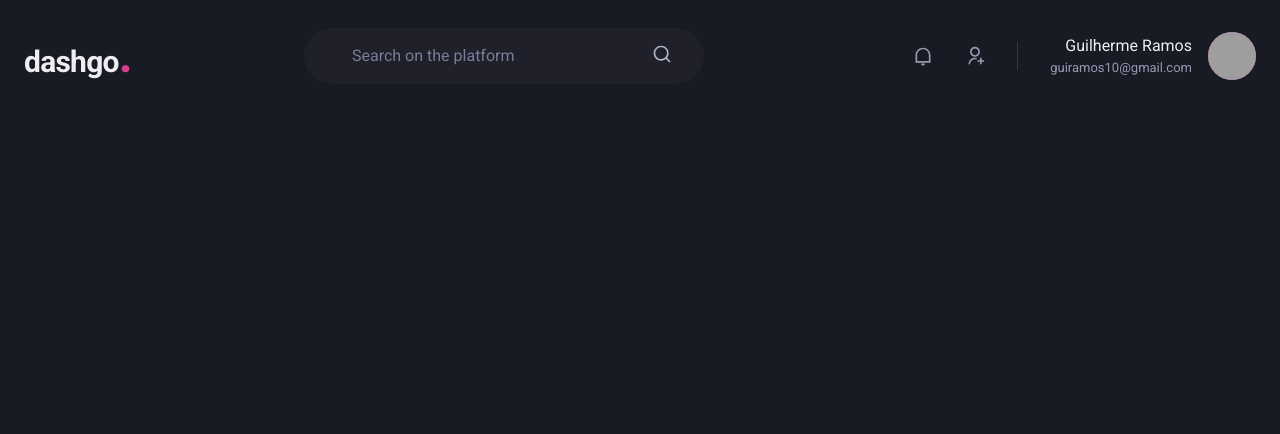
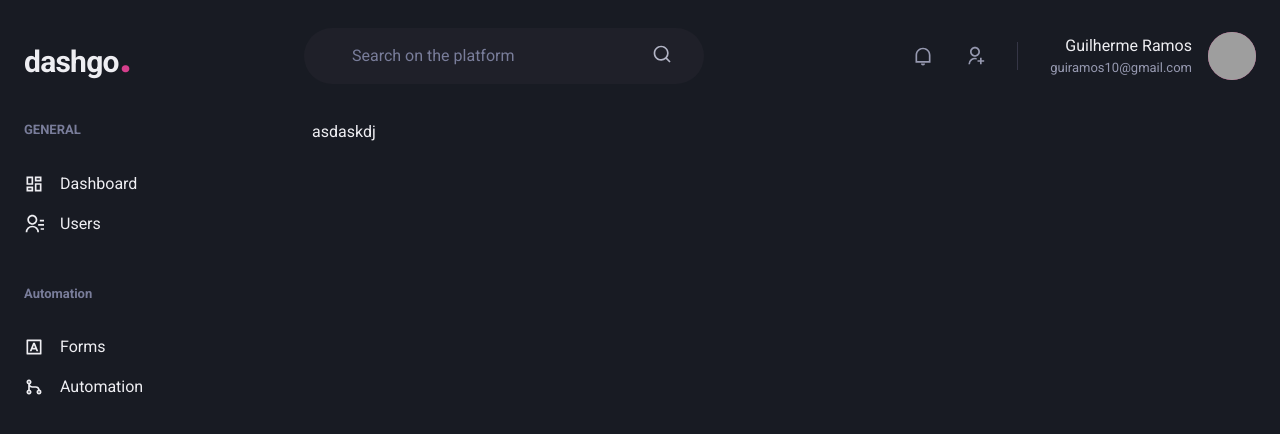
Before and after one commit to GuiRamos7/dashgo, a Next.js app: page /dashboard in a window 1280 px wide. Shown: the top 434 px of the page. Built offline with nearby package versions, Linux system fonts and the light colour scheme; grey boxes are pictures that could not be loaded.

Commit message:
creating sidebar component

```diff
--- /dev/null
+++ b/src/components/Sidebar.tsx
@@ -0,0 +1,56 @@
+import { Box, Link, Stack, Text, Icon } from '@chakra-ui/react';
+import {
+  RiContactsLine,
+  RiDashboardLine,
+  RiGitMergeLine,
+  RiInputMethodLine,
+} from 'react-icons/ri';
+
+const Sidebar = () => {
+  return (
+    <Box as='aside' w='64' mr='8'>
+      <Stack spacing='12' align='flex-start'>
+        <Box>
+          <Text fontWeight='bold' color='gray.400' fontSize='small'>
+            GENERAL
+          </Text>
+          <Stack spacing='4' mt='8' align='stretch'>
+            <Link display='flex' alignItems='center'>
+              <Icon as={RiDashboardLine} fontSize='20' />
+              <Text ml='4' fontWeight='normal'>
+                Dashboard
+              </Text>
+            </Link>
+            <Link display='flex' alignItems='center'>
+              <Icon as={RiContactsLine} fontSize='20' />
+              <Text ml='4' fontWeight='normal'>
+                Users
+              </Text>
+            </Link>
+          </Stack>
+        </Box>
+        <Box>
+          <Text fontWeight='bold' color='gray.400' fontSize='small'>
+            Automation
+          </Text>
+          <Stack spacing='4' mt='8' align='stretch'>
+            <Link display='flex' alignItems='center'>
+              <Icon as={RiInputMethodLine} fontSize='20' />
+              <Text ml='4' fontWeight='normal'>
+                Forms
+              </Text>
+            </Link>
+            <Link display='flex' alignItems='center'>
+              <Icon as={RiGitMergeLine} fontSize='20' />
+              <Text ml='4' fontWeight='normal'>
+                Automation
+              </Text>
+            </Link>
+          </Stack>
+        </Box>
+      </Stack>
+    </Box>
+  );
+};
+
+export default Sidebar;
--- a/src/components/index.ts
+++ b/src/components/index.ts
@@ -1,2 +1,3 @@
 export { default as Input } from './Form/Input';
 export { default as Header } from './Header';
+export { default as Sidebar } from './Sidebar';
--- a/src/pages/dashboard.tsx
+++ b/src/pages/dashboard.tsx
@@ -1,8 +1,16 @@
 import { Flex } from '@chakra-ui/react';
-import { Header } from 'components';
+import { Header, Sidebar } from 'components';
 
 const Dashboard = () => {
-  return <Header />;
+  return (
+    <Flex direction='column' h='100vh'>
+      <Header />
+      <Flex w='100%' my='6' maxW={1480} mx='auto' px='6'>
+        <Sidebar />
+        asdaskdj
+      </Flex>
+    </Flex>
+  );
 };
 
 export default Dashboard;
```
